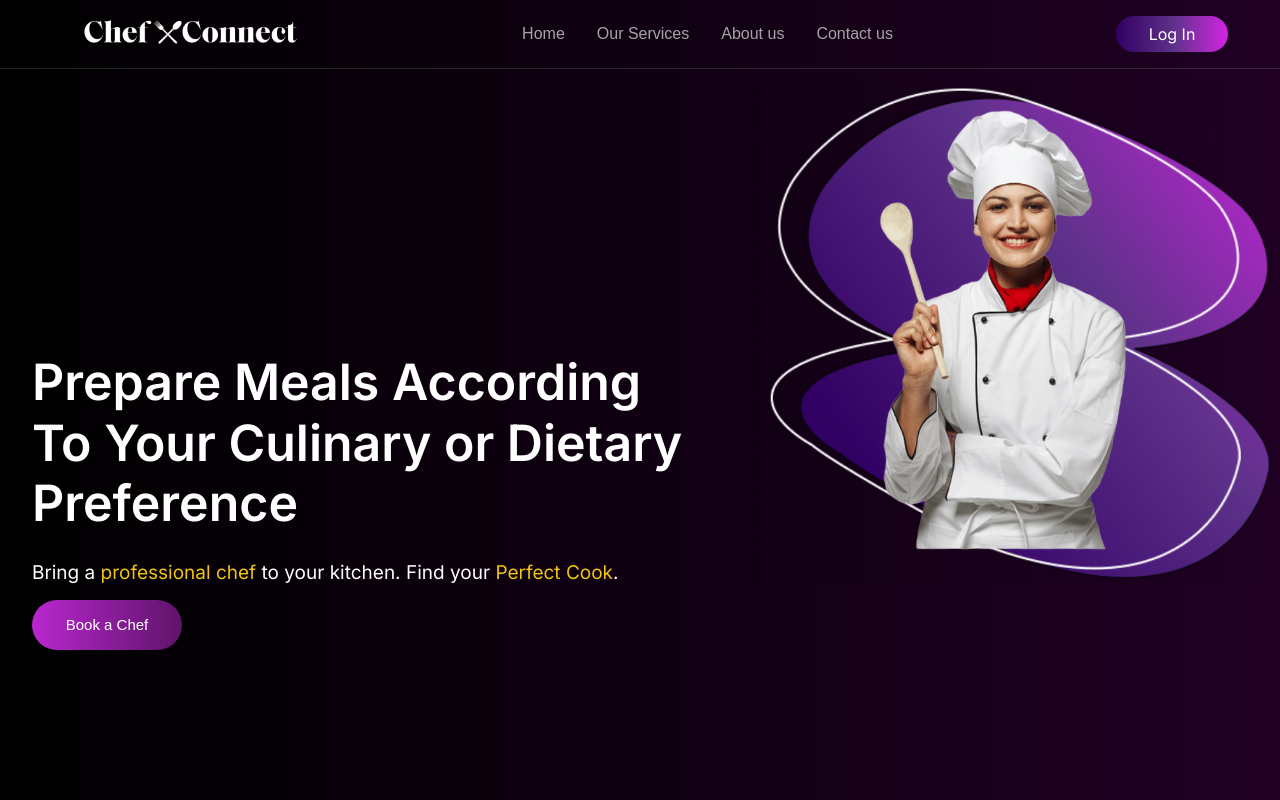
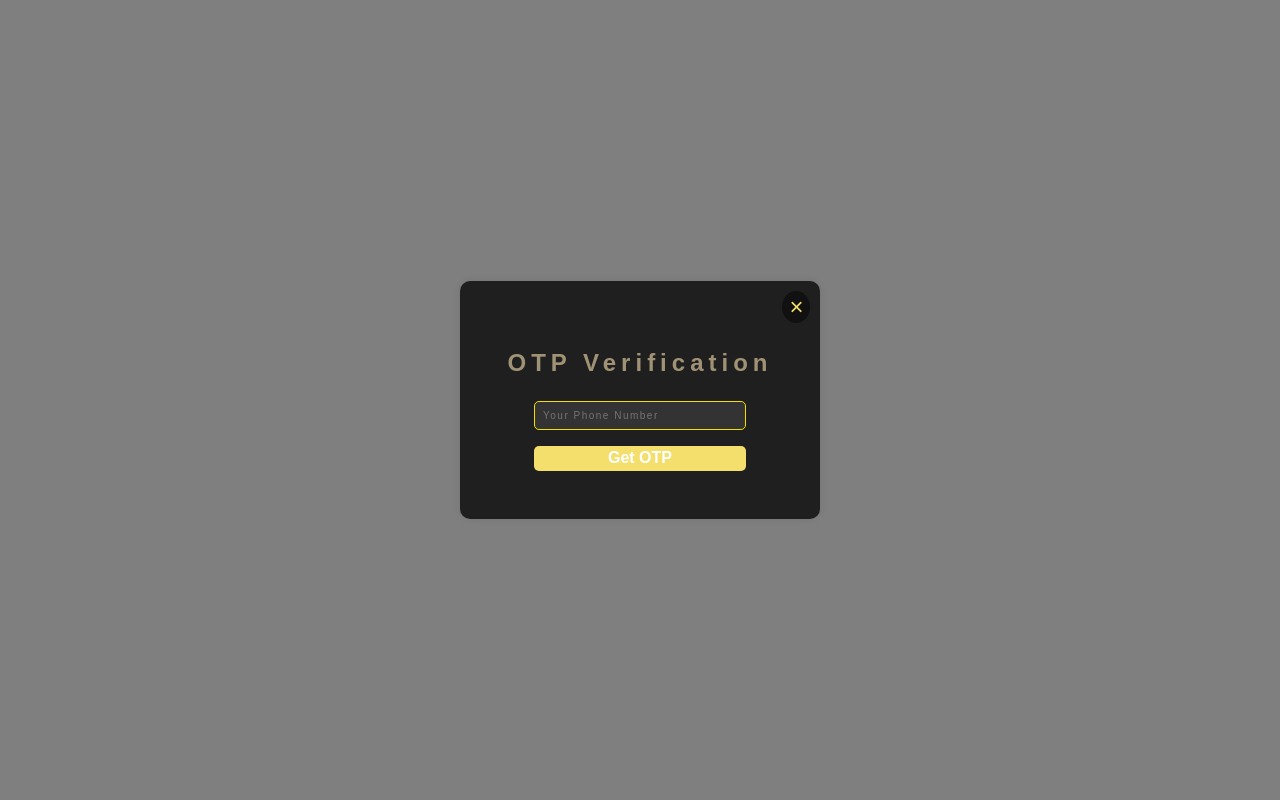
Before and after one commit to Team-Dev-Chef-Connect/Chef-Connect-Web, a React (Create React App) app in the folder frontend/: page / in a window 1280 px wide. Shown: the top 800 px of the page. Built offline with nearby package versions, Linux system fonts and the light colour scheme.

Commit message:
otp folder created 2

```diff
--- a/frontend/src/App.js
+++ b/frontend/src/App.js
@@ -9,19 +9,22 @@ import Testimonial from './components/Testimonial';
 import Contact from './components/Contact';
 import NewHero from './components/NewHero';
 import Footer from './components/Footer';
+import OTPVerification from './OTP/OTPVerification';
 
 
 function App() {
   return (
     <Router>
       <div>
-      <Navbar />
+      {/* <Navbar />
       <Hero />
       <Services/>
       <Testimonial/>
       <Contact />
       <NewHero />
-      <Footer/>
+      <Footer/> */}
+      <OTPVerification />
+
         <Routes>
           <Route path="/signup" element={<Signup />} />
           <Route path="/login" element={<Login />} />
--- a/frontend/src/OTP/OTPVerification.css
+++ b/frontend/src/OTP/OTPVerification.css
@@ -12,7 +12,7 @@
 
 .otp-modal-content {
   background-color: #1f1f1f;
-    padding: 2rem;
+  padding: 3rem;
   border-radius: 10px;
   box-shadow: 0 0 10px rgba(0, 0, 0, 0.1);
   text-align: center;
@@ -23,15 +23,16 @@
   position: absolute;
   top: 10px;
   right: 10px;
-    background: none;
-    border: none;
-    color: #fff;
+  background: #111111;
+  border: 1px solid #111111;
+  border-radius: 50%;
+  color: #F4DE6C;
   font-size: 1.5rem;
   cursor: pointer;
 }
 
 .otp-modal-content h2 {
-    color: #d4b44b;
+  color: #A09275;
   margin-bottom: 1.5rem;
 }
 
@@ -39,20 +40,26 @@
   width: 80%;
   padding: 0.5rem;
   margin-bottom: 1rem;
-    border: 1px solid #d4b44b;
+  border: 1px solid #F6DE00;
   border-radius: 5px;
   background-color: #333;
-    color: #fff;
+  color: #F1DBADA3;
+  font-size: 10px;
+  letter-spacing: 1.5px;
+  box-sizing: border-box;
 }
 
 .otp-button {
-    padding: 0.75rem 1.5rem;
+  width: 80%;
+  padding: 0.2rem 0;
   border: none;
   border-radius: 5px;
-    background-color: #d4b44b;
-    color: #1f1f1f;
+  background-color: #F4DE6C;
+  color: #FFFFFF;
+  font-weight: 600;
   font-size: 1rem;
   cursor: pointer;
+  box-sizing: border-box;
 }
 
 .otp-button:hover {
--- a/frontend/src/OTP/OTPVerification.js
+++ b/frontend/src/OTP/OTPVerification.js
@@ -2,7 +2,7 @@ import React, { useState } from 'react';
 import './OTPVerification.css';
 
 const OTPVerification = ({ onClose }) => {
-  const [phoneNumber, setPhoneNumber] =     useState('');
+  const [phoneNumber, setPhoneNumber] = useState('');
 
   const handlePhoneNumberChange = (e) => {
     setPhoneNumber(e.target.value);
```
Also changed, not shown: frontend/src/assests/thanks.svg (added). Lines whose indentation alone changed are shown as unchanged.
